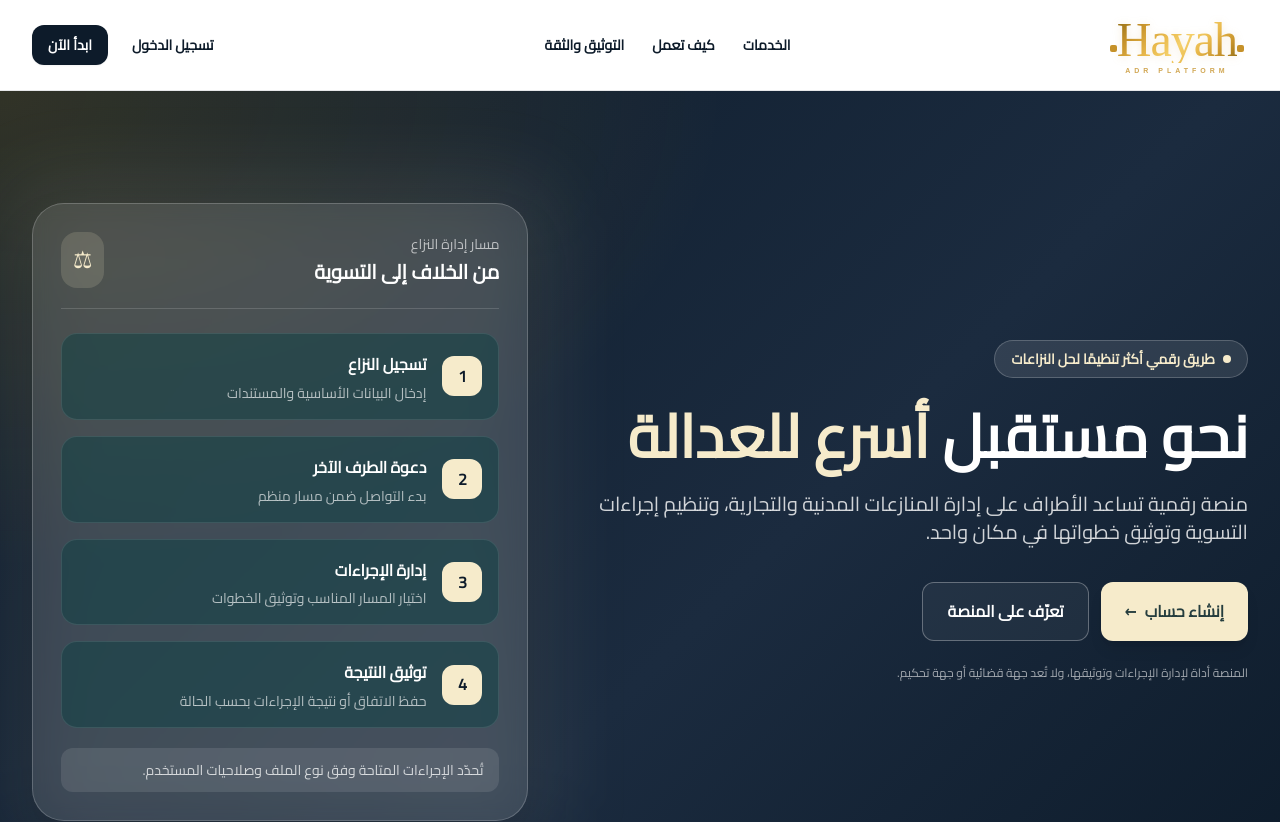
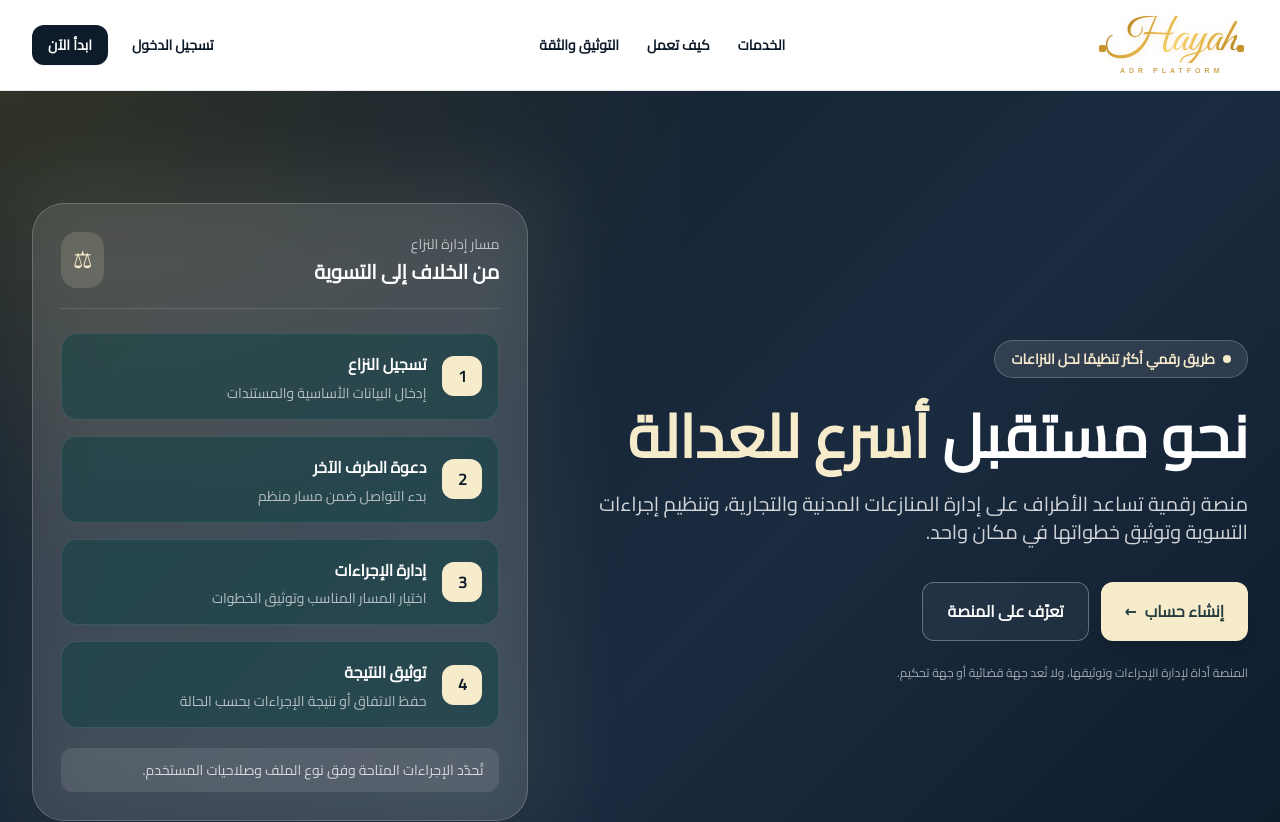
Before and after one commit to minamishelshaker-dev/hayah-mvp, a Next.js app: page / in a window 1280 px wide. Shown: the top 822 px of the page. Built offline with nearby package versions, Linux system fonts and the light colour scheme.

Commit message:
Load Great Vibes typeface for official Hayah logo

```diff
--- a/app/layout.tsx
+++ b/app/layout.tsx
@@ -18,6 +18,11 @@
 export default function RootLayout({ children }: { children: React.ReactNode }) {
   return (
     <html lang="ar" dir="rtl">
+      <head>
+        <link rel="preconnect" href="https://fonts.googleapis.com" />
+        <link rel="preconnect" href="https://fonts.gstatic.com" crossOrigin="anonymous" />
+        <link href="https://fonts.googleapis.com/css2?family=Great+Vibes&display=swap" rel="stylesheet" />
+      </head>
       <body>{children}</body>
     </html>
   )
```
